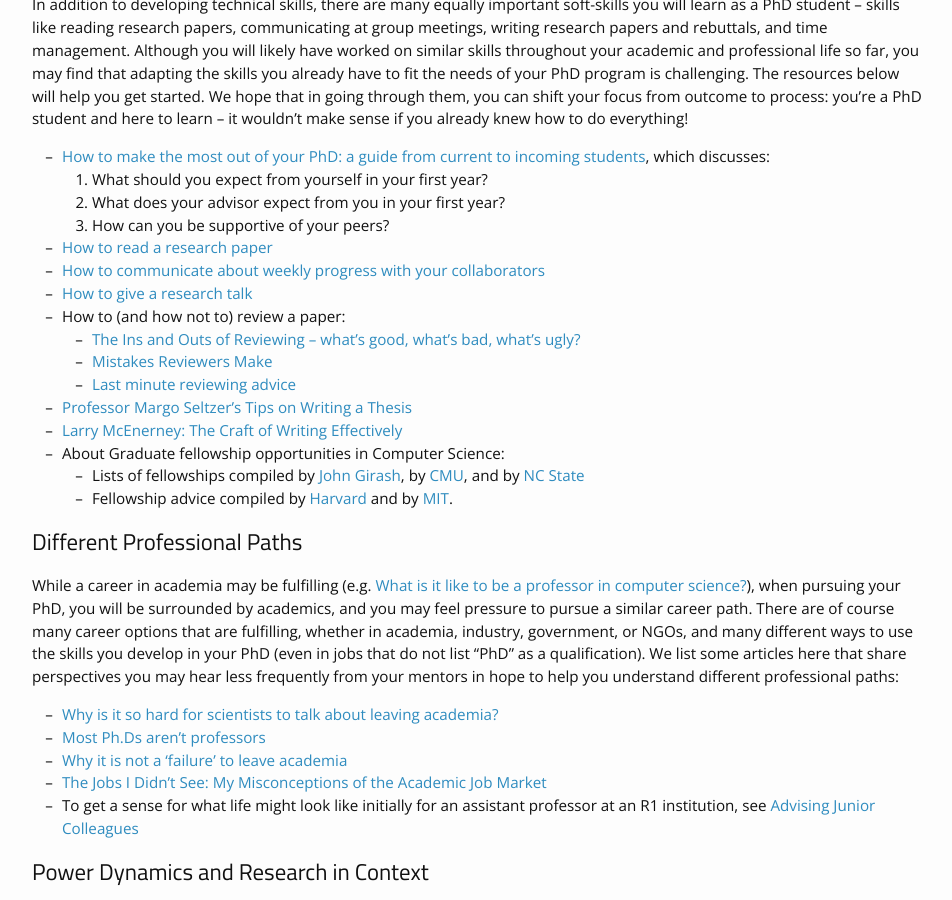
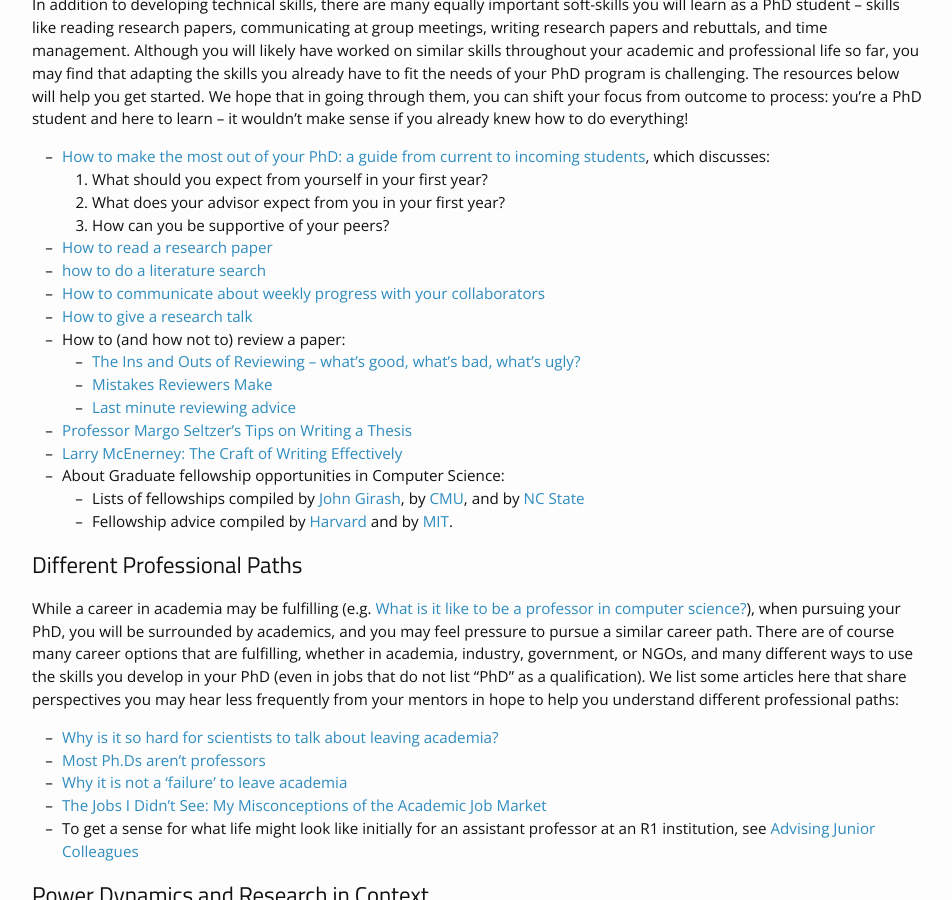
Before and after one commit to yanivyacoby/harvard-cs290, a Jekyll site: the page built from materials.md, in a window 1280 px wide and 900 px high, scrolled down 469 px. Shown: the whole window, without its empty margins (163-1115 px from the left). Built offline with Jekyll 4.4.1, drawn with Linux system fonts in a browser that asks for light colours; nearby versions of some CDN libraries.

Commit message:
Update materials.md

```diff
--- a/materials.md
+++ b/materials.md
@@ -30,6 +30,7 @@ you’re a PhD student and here to learn -- it wouldn’t make sense if you alre
   2. What does your advisor expect from you in your first year?
   3. How can you be supportive of your peers?
 * [How to read a research paper]({{ site.baseurl }}/materials/how-to-read-a-research-paper){:target="_blank"}{:rel="noopener noreferrer"}
+* [how to do a literature search]({{ site.baseurl }}/materials/how-to-do-a-literature-search){:target="_blank"}{:rel="noopener noreferrer"}
 * [How to communicate about weekly progress with your collaborators]({{ site.baseurl }}/materials/communication-in-collaborative-environments){:target="_blank"}{:rel="noopener noreferrer"}
 * [How to give a research talk](http://cseweb.ucsd.edu/~swanson/GivingTalks.html){:target="_blank"}{:rel="noopener noreferrer"}
 * How to (and how not to) review a paper:
```
